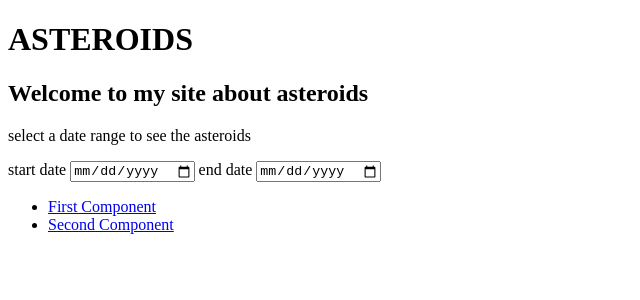
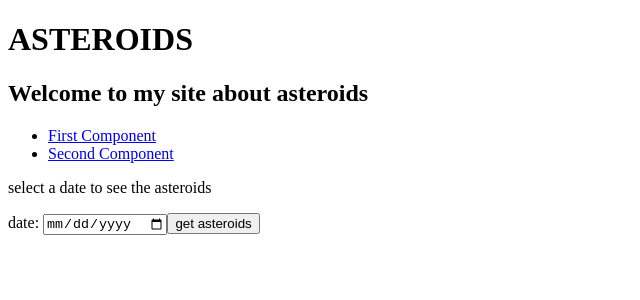
Before and after one commit to HMelesi/asteroid-app, an Angular app: page /asteroids in a window 1280 px wide. Before the commit this address led to /. Shown: the top 300 px of the page, without its empty margins (0-640 px from the left). Built offline with nearby package versions, Linux system fonts and the light colour scheme.

Commit message:
fetches asteroid data by input date

```diff
--- a/src/app/app-routing.module.ts
+++ b/src/app/app-routing.module.ts
@@ -1,10 +1,11 @@
 import { NgModule } from '@angular/core';
 import { Routes, RouterModule } from '@angular/router';
-import { FirstComponent } from './first/first.component';
+import { AsteroidsComponent } from './asteroids/asteroids.component';
 import { SecondComponent } from './second/second.component';
 
 const routes: Routes = [
-  { path: 'first', component: FirstComponent },
+  { path: '', redirectTo: '/asteroids', pathMatch: 'full' },
+  { path: 'asteroids', component: AsteroidsComponent },
   { path: 'second', component: SecondComponent },
 ];
 
--- a/src/app/app.component.html
+++ b/src/app/app.component.html
@@ -15,20 +15,11 @@
   <div>
     <h1>ASTEROIDS</h1>
     <h2>Welcome to my site about asteroids</h2>
-    <p>select a date range to see the asteroids</p>
-    <label
-      >start date
-      <input type="date" />
-    </label>
-    <label>
-      end date
-      <input type="date" />
-    </label>
   </div>
   <nav>
     <ul>
       <li>
-        <a routerLink="/first" routerLinkActive="active">First Component</a>
+        <a routerLink="/asteroids" routerLinkActive="active">First Component</a>
       </li>
       <li>
         <a routerLink="/second" routerLinkActive="active">Second Component</a>
--- /dev/null
+++ b/src/app/asteroids/asteroids.component.html
@@ -0,0 +1,12 @@
+<p>select a date to see the asteroids</p>
+<div>
+  <label
+    >date:
+    <input [(ngModel)]="date" type="date" />
+  </label>
+  <button (click)="getAsteroidData(date)">get asteroids</button>
+</div>
+<div *ngIf="asteroidData">
+  <h3>here is a list of all the near earth objects</h3>
+  <p>there have been {{ asteroidData.element_count }} near earth objects</p>
+</div>
--- /dev/null
+++ b/src/app/asteroids/asteroids.component.ts
@@ -0,0 +1,27 @@
+import { Component, OnInit, Input } from '@angular/core';
+import { DataService } from '../data.service';
+import { Welcome } from '../date';
+
+@Component({
+  selector: 'app-first',
+  templateUrl: './asteroids.component.html',
+  styleUrls: ['./asteroids.component.css'],
+})
+export class AsteroidsComponent implements OnInit {
+  asteroidData: Welcome;
+  @Input() date: String;
+
+  constructor(private dataService: DataService) {}
+
+  ngOnInit() {
+    // this.getAsteroidData();
+  }
+
+  getAsteroidData(date): void {
+    console.log('here');
+    this.dataService.sendGetRequest(date).subscribe((data) => {
+      console.log(data);
+      this.asteroidData = data;
+    });
+  }
+}
--- a/src/app/data.service.ts
+++ b/src/app/data.service.ts
@@ -1,16 +1,19 @@
 import { Injectable } from '@angular/core';
 import { HttpClient } from '@angular/common/http';
+import { Observable, of } from 'rxjs';
+import { Welcome } from './date';
 
 @Injectable({
   providedIn: 'root',
 })
 export class DataService {
-  private REST_API_SERVER =
-    'https://api.nasa.gov/neo/rest/v1/feed?start_date=2015-09-07&end_date=2015-09-07&api_key=WKi3G8uKrwAuCkcjvUU3gf42VFdfbUmrpzD5ju2L';
+  private REST_API_SERVER = 'https://api.nasa.gov/neo/rest/v1/feed';
 
   constructor(private httpClient: HttpClient) {}
 
-  public sendGetRequest() {
-    return this.httpClient.get(this.REST_API_SERVER);
+  sendGetRequest(date): Observable<Welcome> {
+    return this.httpClient.get<Welcome>(
+      `${this.REST_API_SERVER}?start_date=${date}&end_date=${date}&api_key=WKi3G8uKrwAuCkcjvUU3gf42VFdfbUmrpzD5ju2L`
+    );
   }
 }
--- /dev/null
+++ b/src/app/date.ts
@@ -0,0 +1,70 @@
+export interface Welcome {
+    links:              WelcomeLinks;
+    element_count:      number;
+    near_earth_objects: NearEarthObjects;
+}
+
+export interface WelcomeLinks {
+    next: string;
+    prev: string;
+    self: string;
+}
+
+export interface NearEarthObjects {
+    "2015-09-07": The20150907[];
+}
+
+export interface The20150907 {
+    links:                             The20150907_Links;
+    id:                                string;
+    neo_reference_id:                  string;
+    name:                              string;
+    nasa_jpl_url:                      string;
+    absolute_magnitude_h:              number;
+    estimated_diameter:                EstimatedDiameter;
+    is_potentially_hazardous_asteroid: boolean;
+    close_approach_data:               CloseApproachDatum[];
+    is_sentry_object:                  boolean;
+}
+
+export interface CloseApproachDatum {
+    close_approach_date:       Date;
+    close_approach_date_full:  string;
+    epoch_date_close_approach: number;
+    relative_velocity:         RelativeVelocity;
+    miss_distance:             MissDistance;
+    orbiting_body:             OrbitingBody;
+}
+
+export interface MissDistance {
+    astronomical: string;
+    lunar:        string;
+    kilometers:   string;
+    miles:        string;
+}
+
+export enum OrbitingBody {
+    Earth = "Earth",
+}
+
+export interface RelativeVelocity {
+    kilometers_per_second: string;
+    kilometers_per_hour:   string;
+    miles_per_hour:        string;
+}
+
+export interface EstimatedDiameter {
+    kilometers: Feet;
+    meters:     Feet;
+    miles:      Feet;
+    feet:       Feet;
+}
+
+export interface Feet {
+    estimated_diameter_min: number;
+    estimated_diameter_max: number;
+}
+
+export interface The20150907_Links {
+    self: string;
+}
--- a/src/app/first/first.component.html
+++ /dev/null
@@ -1,3 +0,0 @@
-<h3>here is a list of all the near earth objects</h3>
-<p>there have been near earth objects</p>
-<p>{{ asteroidData }}</p>
--- a/src/app/first/first.component.ts
+++ /dev/null
@@ -1,20 +0,0 @@
-import { Component, OnInit } from '@angular/core';
-import { DataService } from '../data.service';
-
-@Component({
-  selector: 'app-first',
-  templateUrl: './first.component.html',
-  styleUrls: ['./first.component.css'],
-})
-export class FirstComponent implements OnInit {
-  asteroidData = {};
-
-  constructor(private dataService: DataService) {}
-
-  ngOnInit() {
-    this.dataService.sendGetRequest().subscribe((data) => {
-      console.log(data);
-      this.asteroidData = data;
-    });
-  }
-}
```
Also changed, not shown: src/app/app.module.ts (+4 -3 lines), src/app/asteroids/asteroids.component.css (added), 1 other file (tests, documents, lock files or other folders).
